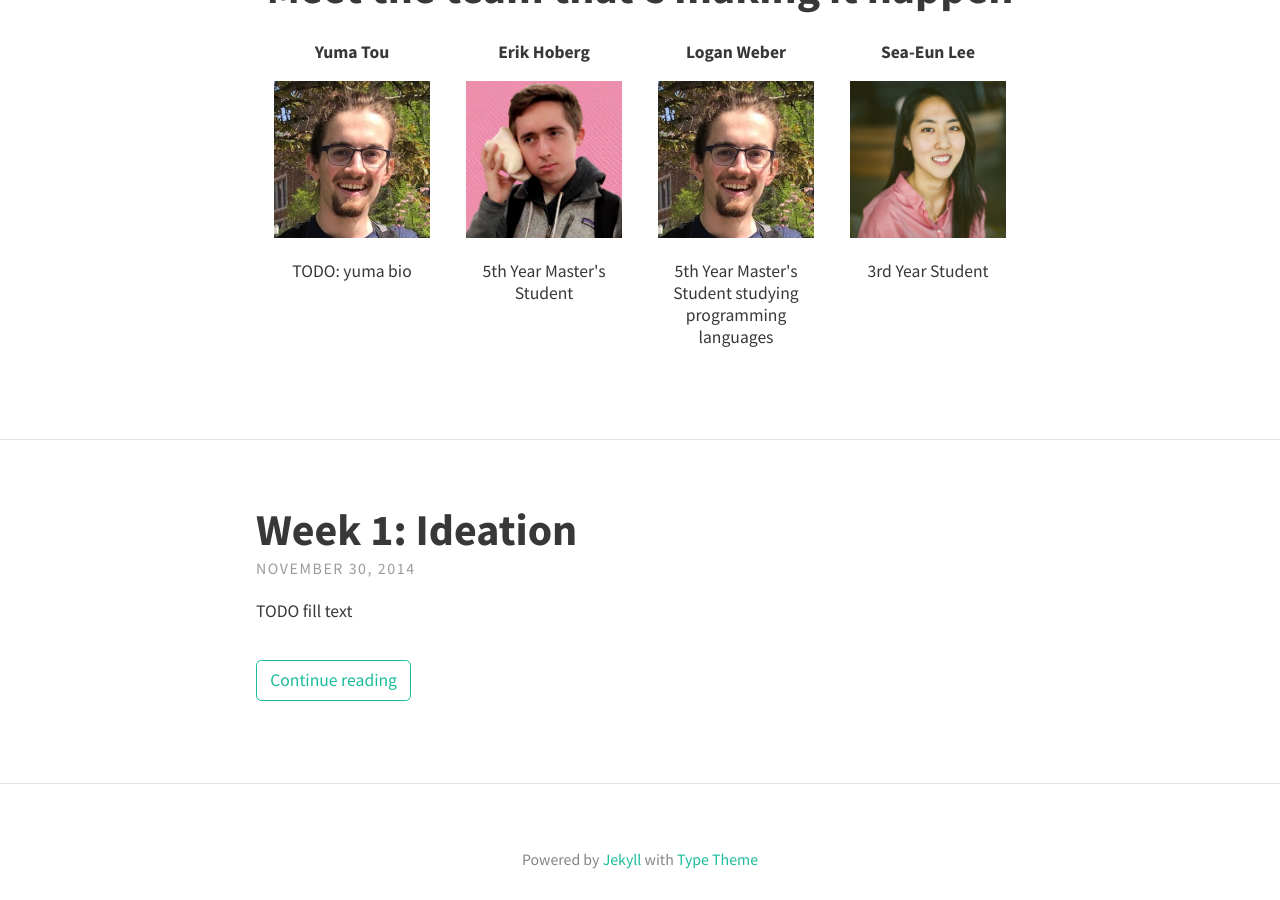
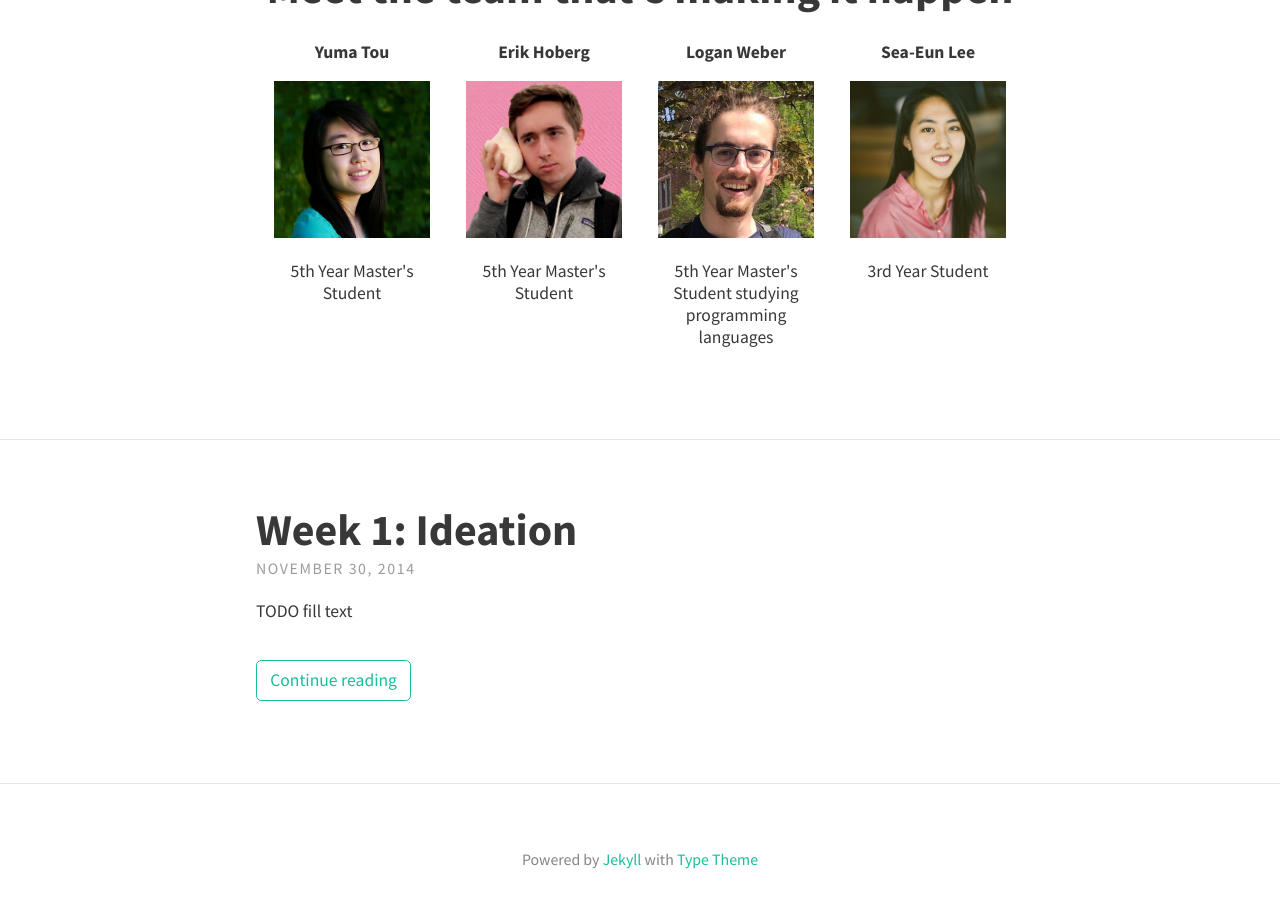
Before and after one commit to UWRealityLab/vrcapstone20sp-team3, a Jekyll site: the page built from docs/index.html, in a window 1280 px wide and 900 px high, scrolled down 1176 px. Built offline with Jekyll 4.4.1, drawn with Linux system fonts in a browser that asks for light colours; nearby versions of some CDN libraries; the list of posts is cut into pages by our own code.

Commit message:
add yuma bio

```diff
--- a/docs/_layouts/home.html
+++ b/docs/_layouts/home.html
@@ -77,8 +77,7 @@ layout: default
           </tr>
           <tr>
             <td style="border: none; text-align: center;">
-              <!-- TODO: yuma pic -->
-              <img src="{{ site.baseurl }}/assets/img/logan.jpeg" style="border: none; text-align: center;">
+              <img src="{{ site.baseurl }}/assets/img/yuma.jpg" style="border: none; text-align: center;">
             </td>
             <td align="center" style="border: none; text-align: center;">
               <img src="{{ site.baseurl }}/assets/img/erik.jpg" style="border: none; text-align: center;">
@@ -91,7 +90,7 @@ layout: default
             </td>
           </tr>
           <tr>
-            <td style="border: none; text-align: center;">TODO: yuma bio</td>
+            <td style="border: none; text-align: center;">5th Year Master's Student</td>
             <td style="border: none; text-align: center;">5th Year Master's Student</td>
             <td style="border: none; text-align: center;">5th Year Master's Student studying programming languages</td>
             <td style="border: none; text-align: center;">3rd Year Student</td>
```
Also changed, not shown: docs/assets/img/yuma.jpg (added).
